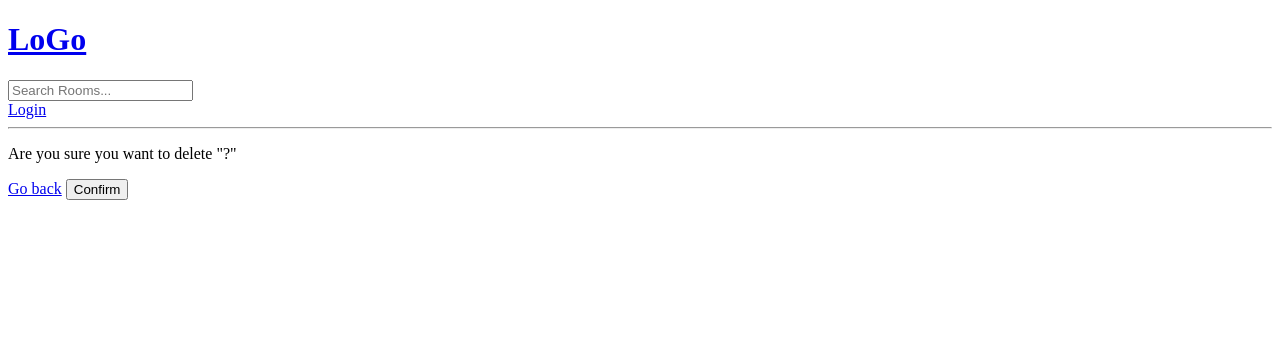
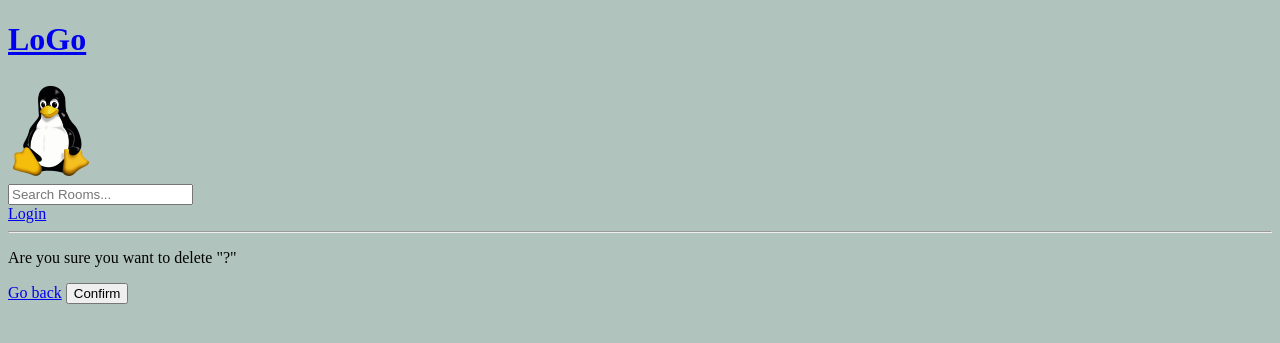
Before and after one commit to KrappRamiro/studybud, a Django app: template base/templates/base/delete.html in a window 1280 px wide. Shown: the top 343 px of the page. Run offline with Django 4.2, Linux system fonts and the light colour scheme; the template is opened without the code that fills it, so the values that code supplies are empty.

Commit message:
add static files

```diff
--- a/base/forms.py
+++ b/base/forms.py
@@ -6,6 +6,7 @@ class RoomForm(ModelForm):
     class Meta:
         model = Room  # The form is automatically created based on the Room model
         fields = '__all__'  # Gets all the fields from the Room model
+        exclude = ['host', 'participants']
 
 
 class MessageForm(ModelForm):
--- a/base/views.py
+++ b/base/views.py
@@ -139,7 +139,10 @@ def createRoom(request):
         form = RoomForm(request.POST)
         if form.is_valid():
             print("Form for createRoom is valid")
-            form.save()  # Saves the form in the database, based in the Room modal
+            room = form.save(commit=False)
+            room.host = request.user
+            # Saves the form in the database, based in the Room modal
+            room.save()
             return redirect('home')
     context = {'form': form}
     return render(request, 'base/room_form.html', context)
--- /dev/null
+++ b/static/styles/main.css
@@ -0,0 +1,3 @@
+body {
+	background-color: rgb(176, 196, 189);
+}
--- a/studybud/settings.py
+++ b/studybud/settings.py
@@ -120,6 +120,11 @@ USE_TZ = True
 # https://docs.djangoproject.com/en/4.1/howto/static-files/
 
 STATIC_URL = 'static/'
+STATICFILES_DIRS = [
+    BASE_DIR / 'static'
+]
+
+# STATIC_ROOT =
 
 # Default primary key field type
 # https://docs.djangoproject.com/en/4.1/ref/settings/#default-auto-field
--- a/templates/main.html
+++ b/templates/main.html
@@ -1,4 +1,5 @@
 <!DOCTYPE html>
+{% load static %}
 <html lang="en">
    <head>
       <meta name="description" content="Una pagina web"/>
@@ -6,6 +7,7 @@
       <meta charset="UTF-8" />
       <meta http-equiv="X-UA-Compatible" content="IE=edge" />
       <meta name="viewport" content="width=device-width, initial-scale=1.0" />
+      <link rel="stylesheet" href="{% static 'styles/main.css' %}"/>
       <title>StudyBud</title>
    </head>
    <body>
--- a/templates/navbar.html
+++ b/templates/navbar.html
@@ -1,6 +1,10 @@
+{% load static %}
 <a href="{% url 'home' %}">
    <h1>LoGo</h1>
 </a>
+<img src="{% static 'images/tux.png' %}"
+     alt="linux penguin"
+     height="100px"/>
 <form action="{% url 'home' %}" method="get">
    <input type="text" name="q" placeholder="Search Rooms..."/>
 </form>
```
Also changed, not shown: static/images/tux.png (added).
